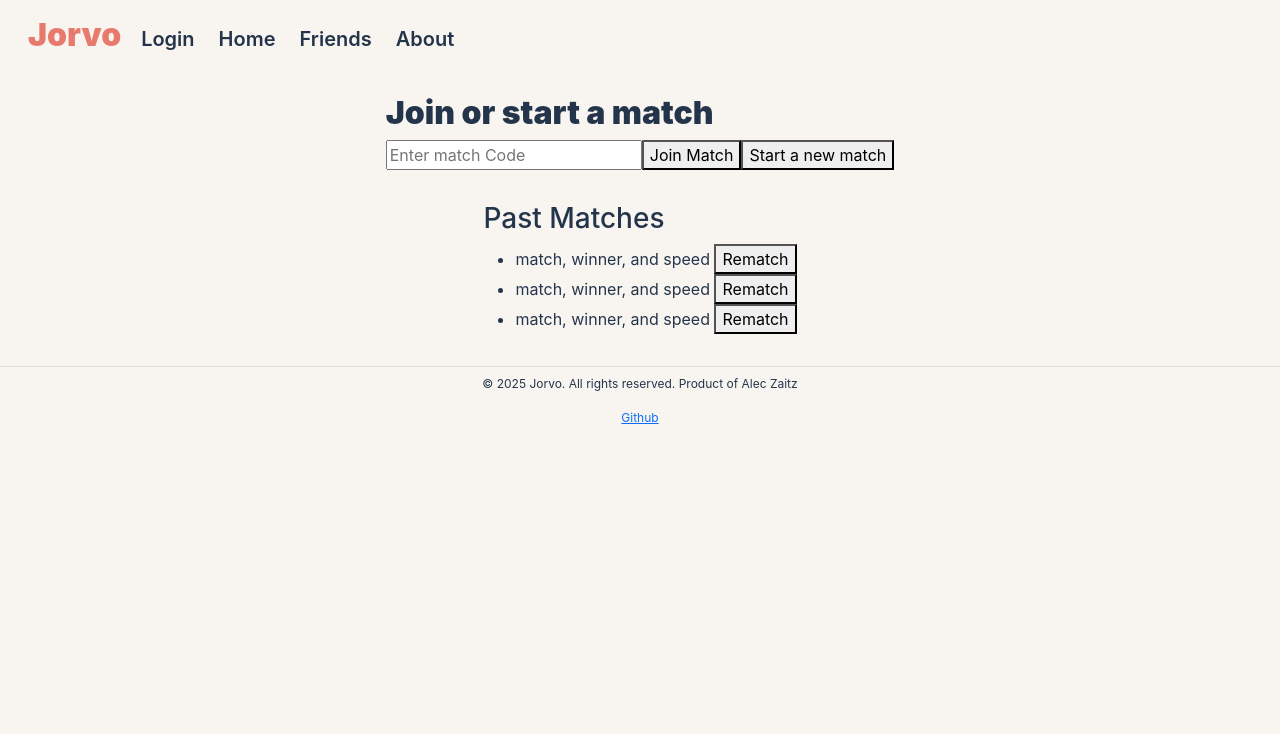
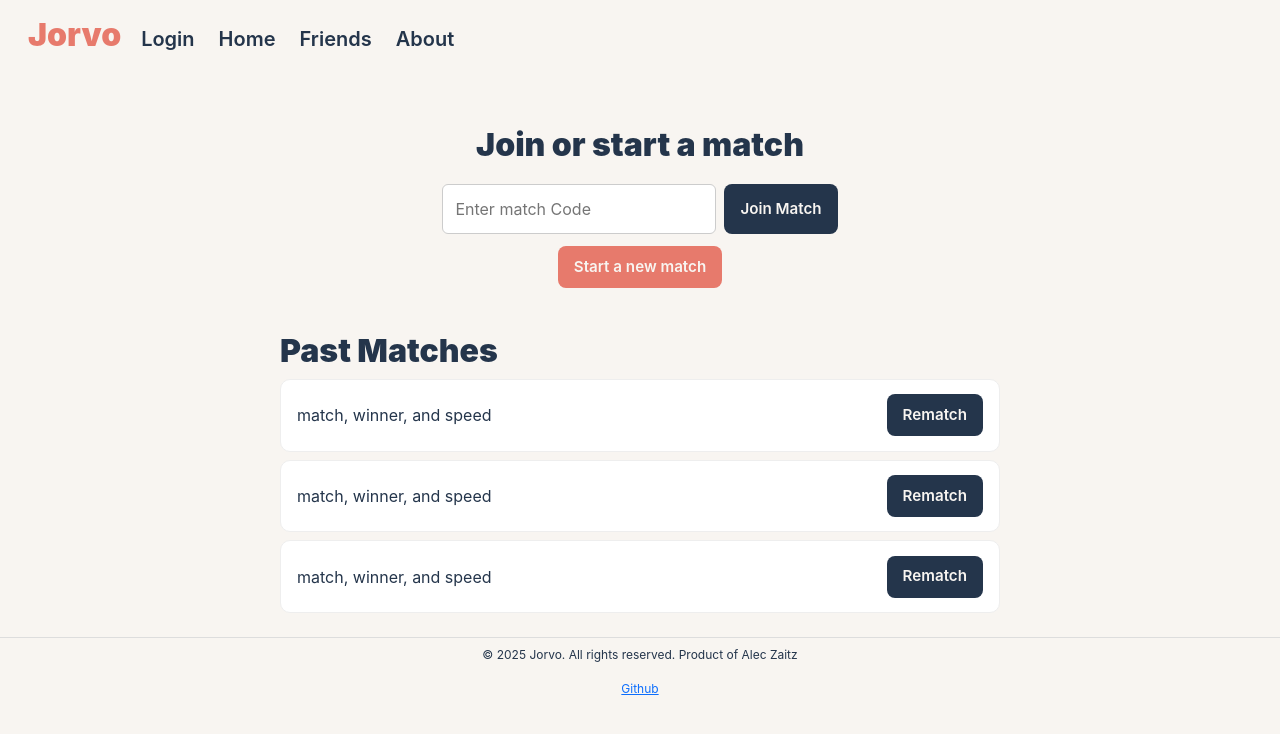
Before and after one commit to aleczaitz/startup, a React (Vite) app: page /home in a window 1280 px wide. Shown: the top 734 px of the page. Built offline with nearby package versions, Linux system fonts and the light colour scheme.

Commit message:
fixed styling for home page

```diff
--- a/src/app.css
+++ b/src/app.css
@@ -31,6 +31,7 @@ main {
   flex-direction: column;
   align-items: center;
   justify-content: space-around;
+  padding: 1rem;
 }
 
 footer {
@@ -80,5 +81,19 @@ menu {
 
 h2 {
   font-weight: 900;
+}
 
+input {
+  padding: 0.75rem;
+  font-size: 1rem;
+  border: 1px solid #ccc;
+  border-radius: 6px;
+  outline: none;
+  transition: border-color 0.2s, box-shadow 0.2s;
 }
+
+ul {
+  padding: 0;
+  margin: 0;
+  list-style: none;
+}
--- a/src/home/home.css
+++ b/src/home/home.css
@@ -1,42 +1,91 @@
 /* Styles for home.html (match lobby) */
 @import url('../app.css');
 
-nav menu { display:flex; gap:1rem; justify-content:center; padding:0; list-style:none; }
-nav a { color: var(--primary-color); text-decoration:none; font-weight:600; }
+/* Form + controls */
+.matchStartSection {
+  display: flex;
+  flex-direction: column;
+  align-items: center;
+  gap: 0.75rem;
+  padding: 1rem 0;
+  width: 100%;
+  max-width: 720px;
+}
 
-section input[type="text"] { max-width: 360px; display:inline-block; margin-right:0.5rem; }
+.matchCodeInput {
+  width: 100%;
+  font-size: 1rem;
+  display: flex;
+  justify-content: center;
+  gap: 0.5rem;
+  transition: border-color .2s, box-shadow .2s;
+}
+.matchCodeInput:focus {
+  border-color: var(--accent-color);
+  box-shadow: 0 0 0 3px rgba(231,122,108,.25);
+}
+
+.startButton,
+.newMatchButton,
+.matchItem button {
+  padding: 0.6rem 1rem;
+  font-size: 0.95rem;
+  font-weight: 600;
+  border: 0;
+  border-radius: 8px;
+  cursor: pointer;
+  transition: transform .05s ease, opacity .2s ease, background-color .2s ease;
+}
+.startButton { background: var(--primary-color); color: var(--bg-color); }
+.newMatchButton { background: var(--accent-color); color: var(--bg-color); }
+.matchItem button { background: var(--primary-color); color: var(--bg-color); }
+
+.startButton:hover,
+.newMatchButton:hover,
+.matchItem button:hover { opacity: 0.9; }
+
+.startButton:active,
+.newMatchButton:active,
+.matchItem button:active { transform: scale(0.98); }
+
+/* Past matches */
+.pastMatchesSection {
+  padding: 0;
+  margin: 0.75rem 0 0;
+  list-style: none;
+  max-width: 720px;
+  width: 100%;
+
+}
 
 .matchItem {
-  background: white;
-  padding: 0.75rem;
+  background: #fff;
+  padding: 0.9rem 1rem;
   margin: 0.5rem 0;
-  border-radius: 8px;
-  display:flex;
-  justify-content:space-between;
-  align-items:center;
+  border: 1px solid #eee;
+  border-radius: 10px;
+  display: flex;
+  justify-content: space-between;
+  align-items: center;
 }
 
-#matchStartSection {
-    display: flex;
-    flex-direction: column;
-    align-items: start;
-    gap: 0.5rem;
+/* Utility row alignment */
+.controls {
+  display: flex;
+  gap: 0.5rem;
+  align-items: center;
+  margin-top: 0.5rem;
 }
-
-.matchItem button { background: var(--primary-color); }
-
-.controls { display:flex; gap:0.5rem; align-items:center; margin-top:0.5rem; }
 
 /* Responsive tweaks */
 @media (max-width: 640px) {
-    nav menu { flex-direction: column; gap: 0.5rem; }
-    section input[type="text"] { width: 100%; max-width: none; margin-right: 0; }
-    .controls { flex-direction: column; align-items: stretch; }
-    .matchItem { flex-direction: column; align-items: flex-start; gap: 0.5rem; }
+  nav menu { flex-direction: column; gap: 0.5rem; }
+  .controls { flex-direction: column; align-items: stretch; }
+  .matchItem { flex-direction: column; align-items: flex-start; gap: 0.5rem; }
 }
 
 @media (max-width: 420px) {
   header h1 { font-size: 1.25rem; }
-  .matchItem { padding: 0.6rem; }
+  .matchItem { padding: 0.75rem; }
   button { width: 100%; }
 }
--- a/src/home/home.jsx
+++ b/src/home/home.jsx
@@ -1,16 +1,19 @@
 import React from 'react';
+import './home.css';
 
 export function Home() {
   return (
     <main>
         <section className="matchStartSection">
             <h2>Join or start a match</h2>
-            <input type="text" className="matchCodeInput" placeholder="Enter match Code"/>
-            <button className="startButton">Join Match</button>
+            <div className="matchCodeInput">
+              <input type="text" placeholder="Enter match Code"/>
+              <button className="startButton">Join Match</button>
+            </div>
             <button className="newMatchButton">Start a new match</button>
         </section>
-        <section>
-            <h3>Past Matches</h3>
+        <section className="pastMatchesSection">
+            <h2>Past Matches</h2>
             <ul>
                 <li className="matchItem">match, winner, and speed <button>Rematch</button></li>
                 <li className="matchItem">match, winner, and speed <button>Rematch</button></li>
--- a/src/login/login.css
+++ b/src/login/login.css
@@ -4,10 +4,10 @@
 .loginContainer {
   display: flex;
   align-items: center;
-  padding: 1rem;
   border-radius: 12px;
   flex-direction: column;
   width: 100%;
+  margin-top: 0;
 }
 
 .loginLogo {
@@ -22,15 +22,6 @@
   gap: 1rem;
   width: 100%;
   max-width: 320px; /* keeps it neat on large screens */
-}
-
-.loginForm input {
-  padding: 0.75rem;
-  font-size: 1rem;
-  border: 1px solid #ccc;
-  border-radius: 6px;
-  outline: none;
-  transition: border-color 0.2s, box-shadow 0.2s;
 }
 
 .loginForm input:focus {
```
